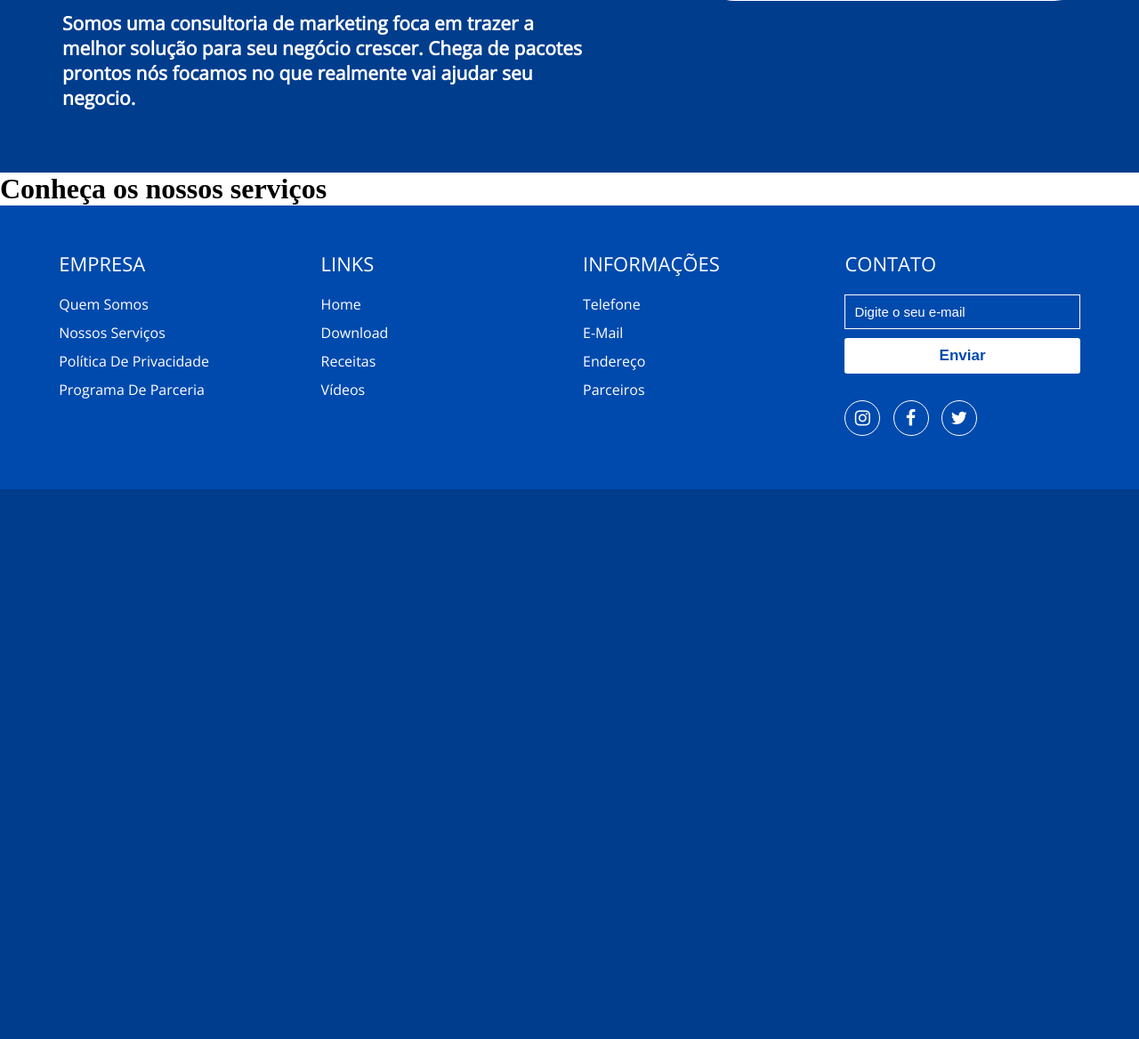
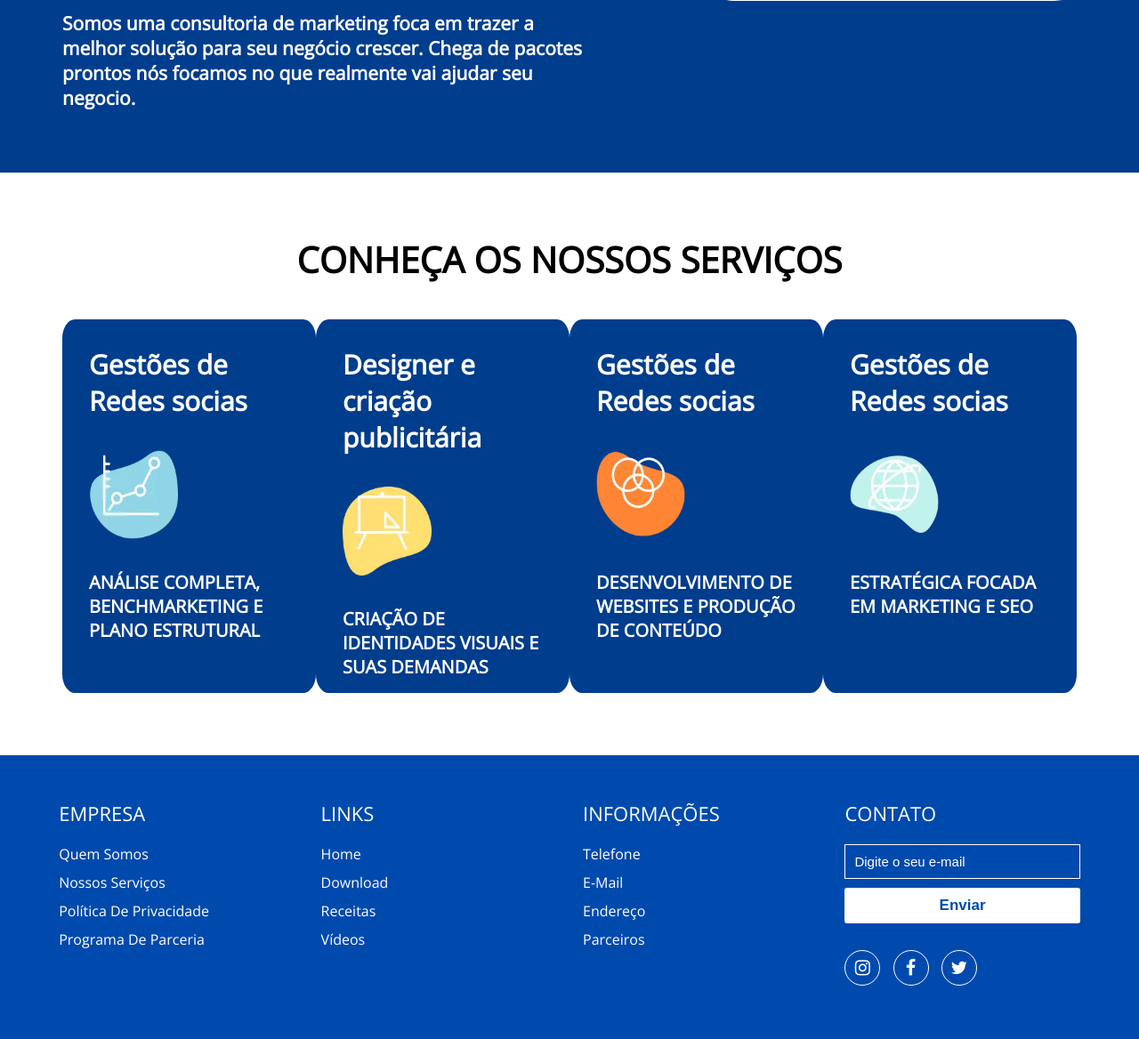
Before and after one commit to guisantosdesenvolvedor/AgenciaGSA, a PHP site: page / in a window 1280 px wide. Shown: the part 722-1890 px from the top of the page at 89% size. Before the commit the page ends 1272 px from the top, so only its background shows below. Run offline with PHP 8.4, Linux system fonts and the light colour scheme; some web fonts are replaced.

Commit message:
fazendo modal em produtos

```diff
--- a/css/estilo.css
+++ b/css/estilo.css
@@ -276,6 +276,68 @@ header{
 
 /*Fim apresentação*/
 
+/*Produtoo*/
+
+.container-produto{
+    display: flex;
+    flex-direction: column;
+    justify-content: center;
+    margin: 50px;
+}
+
+.container-produto .titulo-produto{
+    display: flex;
+    justify-content: center;
+    align-items: center;
+    font-size: 20px;
+    font-family: 'Open Sans', sans-serif;
+    margin: 20px;
+    text-transform: uppercase;
+
+}
+
+.modals-produtos{
+    display: flex;
+    justify-content: space-around;
+    margin: 20px;
+
+}
+
+.modal-produto{
+    background-color: #003d8d;
+    width: 350px;
+    height: 420px;
+    border-radius: 5%;
+}
+
+.modal-produto .conteudo-modal{
+    display: flex;
+    justify-content: center;
+    flex-direction: column;
+    margin: 30px;
+}
+
+.modal-produto .conteudo-modal a h2{
+   display: flex;
+   font-family: 'Open Sans', sans-serif;
+   font-size: 30px;
+    color: white;
+}
+.modal-produto .conteudo-modal a img{
+   display: block;
+   margin: 35px 0px;
+   width: 100px;
+   height: 100px;
+}
+.modal-produto .conteudo-modal h3{
+    display: flex;
+    font-family: 'Open Sans', sans-serif;
+    font-size: 20px;
+    color: white;
+}
+
+/*fim produto*/
+
 /*foooter */
 
 
--- a/produtos.php
+++ b/produtos.php
@@ -4,16 +4,32 @@
     </div>
     <div class="modals-produtos">
         <div class="modal-produto">
-
+            <div class="conteudo-modal">
+                <a href=""><h2>Gestões de Redes socias</h2></a>
+                <a href=""><img src="img/service_img1-active-1.webp" alt=""></a>
+                <h3>ANÁLISE COMPLETA, BENCHMARKETING E PLANO ESTRUTURAL</h3>
+            </div>
         </div>
         <div class="modal-produto">
-
+            <div class="conteudo-modal">
+                <a href=""><h2>Designer e criação publicitária</h2></a>
+                <a href=""><img src="img/service_img2-active-1.webp" alt=""></a>
+                <h3>CRIAÇÃO DE IDENTIDADES VISUAIS E SUAS DEMANDAS</h3>
+            </div>
         </div>
         <div class="modal-produto">
-
+            <div class="conteudo-modal">
+                <a href=""><h2>Gestões de Redes socias</h2></a>
+                <a href=""><img src="img/service_img3-active-1.webp" alt=""></a>
+                <h3>DESENVOLVIMENTO DE WEBSITES E PRODUÇÃO DE CONTEÚDO</h3>
+            </div>
         </div>
         <div class="modal-produto">
-
+            <div class="conteudo-modal">
+                <a href=""><h2>Gestões de Redes socias</h2></a>
+                <a href=""><img src="img/service_img4-active-1.webp" alt=""></a>
+                <h3>ESTRATÉGICA FOCADA EM MARKETING E SEO</h3>
+            </div>
         </div>
     </div>
 </div>
```
